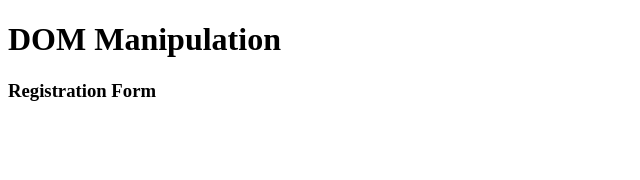
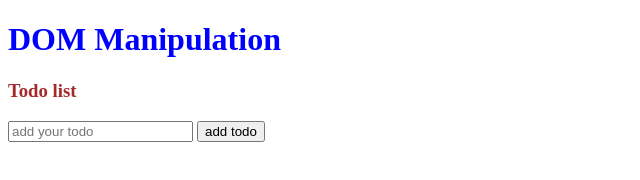
Before and after one commit to JoseOgam/Dom-Manipulate, a plain HTML site: page index.html in a window 1280 px wide. Shown: the whole page, without its empty margins (0-640 px from the left). Drawn offline with Linux system fonts and the light colour scheme.

Commit message:
index and scripts files updated

```diff
--- a/index.html
+++ b/index.html
@@ -7,8 +7,11 @@
     <link rel="stylesheet" href="./styles.css" />
   </head>
   <body>
-    <div id="app"></div>
-    <div class="form-element"></div>
+    <div class="container"></div>
+    <form>
+      <input type="text" placeholder="add your todo" />
+      <button>add todo</button>
+    </form>
     <script src="./scripts.js"></script>
   </body>
 </html>
--- a/scripts.js
+++ b/scripts.js
@@ -1,8 +1,10 @@
 var headerTag = document.createElement("h1");
 headerTag.textContent = "DOM Manipulation";
+headerTag.style.color = "blue";
 
-document.querySelector("#app").appendChild(headerTag);
+document.querySelector(".container").appendChild(headerTag);
 
 var header3 = document.createElement("h3");
-header3.textContent = "Registration Form";
-document.querySelector(".form-element").appendChild(header3);
+header3.textContent = "Todo list";
+header3.style.cssText = "color: brown";
+document.querySelector(".container").appendChild(header3);
```
